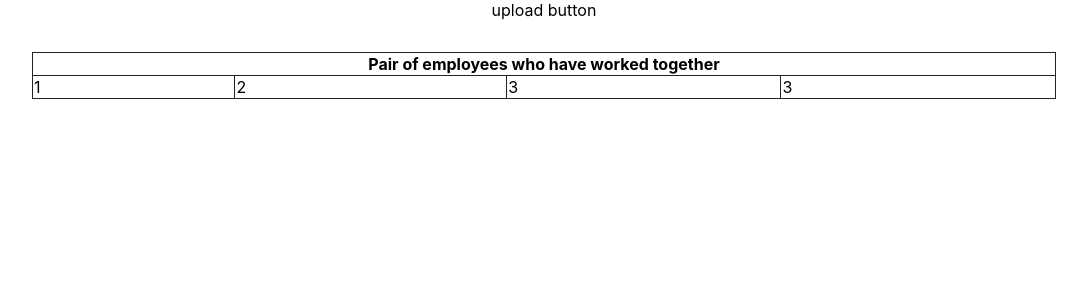
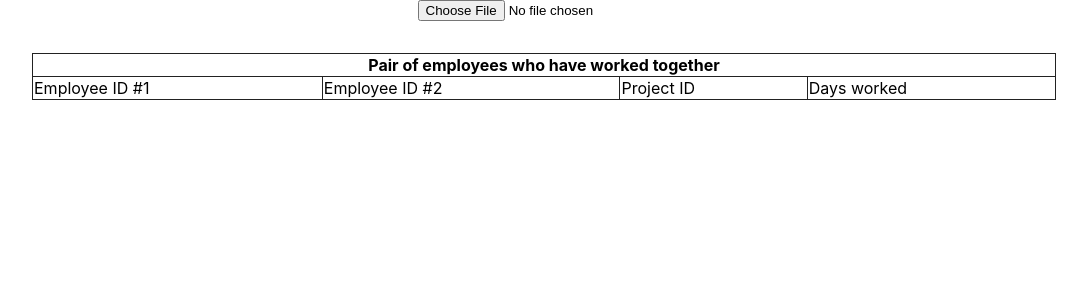
Before and after one commit to nikolaysbv/nikolay-srebrev-employees, a React (Create React App) app: page / in a window 1280 px wide. Shown: the top 300 px of the page, without its empty margins (96-1183 px from the left). Built offline with nearby package versions, Linux system fonts and the light colour scheme.

Commit message:
added logic for getting excel file and extracting data from it

```diff
--- a/package.json
+++ b/package.json
@@ -9,7 +9,8 @@
     "react": "^18.2.0",
     "react-dom": "^18.2.0",
     "react-scripts": "5.0.1",
-    "web-vitals": "^2.1.4"
+    "web-vitals": "^2.1.4",
+    "xlsx": "^0.18.5"
   },
   "scripts": {
     "start": "react-scripts start",
--- a/src/App.js
+++ b/src/App.js
@@ -1,23 +1,55 @@
+import { useState, useEffect } from "react";
 import "./App.css";
+import * as XLSX from "xlsx";
 
 function App() {
+  const [data, setData] = useState([]);
+
+  const handleChange = function (e) {
+    const file = e.target.files[0];
+    const reader = new FileReader();
+
+    reader.onload = (evt) => {
+      const binaryFile = evt.target.result;
+      const excelFileObj = XLSX.read(binaryFile, { type: "binary" });
+      const sheetName = excelFileObj.SheetNames[0];
+      const sheetData = excelFileObj.Sheets[sheetName];
+      const sheetDataJSON = XLSX.utils.sheet_to_json(sheetData, { header: 1 });
+      console.log(sheetDataJSON);
+      setData(sheetDataJSON);
+    };
+
+    reader.readAsBinaryString(file);
+  };
+
   return (
     <main>
-      <section className="upload-section">upload button</section>
+      <section className="upload-section">
+        <input type="file" id="sheet" onChange={handleChange} />
+      </section>
       <section className="table-section">
         <table>
           <thead>
             <tr>
-              <th colspan="4">Pair of employees who have worked together</th>
+              <th colSpan="4">Pair of employees who have worked together</th>
             </tr>
           </thead>
           <tbody>
             <tr>
-              <td>1</td>
-              <td>2</td>
-              <td>3</td>
-              <td>3</td>
+              <td>Employee ID #1</td>
+              <td>Employee ID #2</td>
+              <td>Project ID</td>
+              <td>Days worked</td>
             </tr>
+            {data.map((row, rowIndex) => {
+              return (
+                <tr key={rowIndex}>
+                  {row.map((cell, cellIndex) => (
+                    <td key={cellIndex}>{cell}</td>
+                  ))}
+                </tr>
+              );
+            })}
           </tbody>
         </table>
       </section>
```
Also changed, not shown: 1 other file (tests, documents, lock files or other folders).
